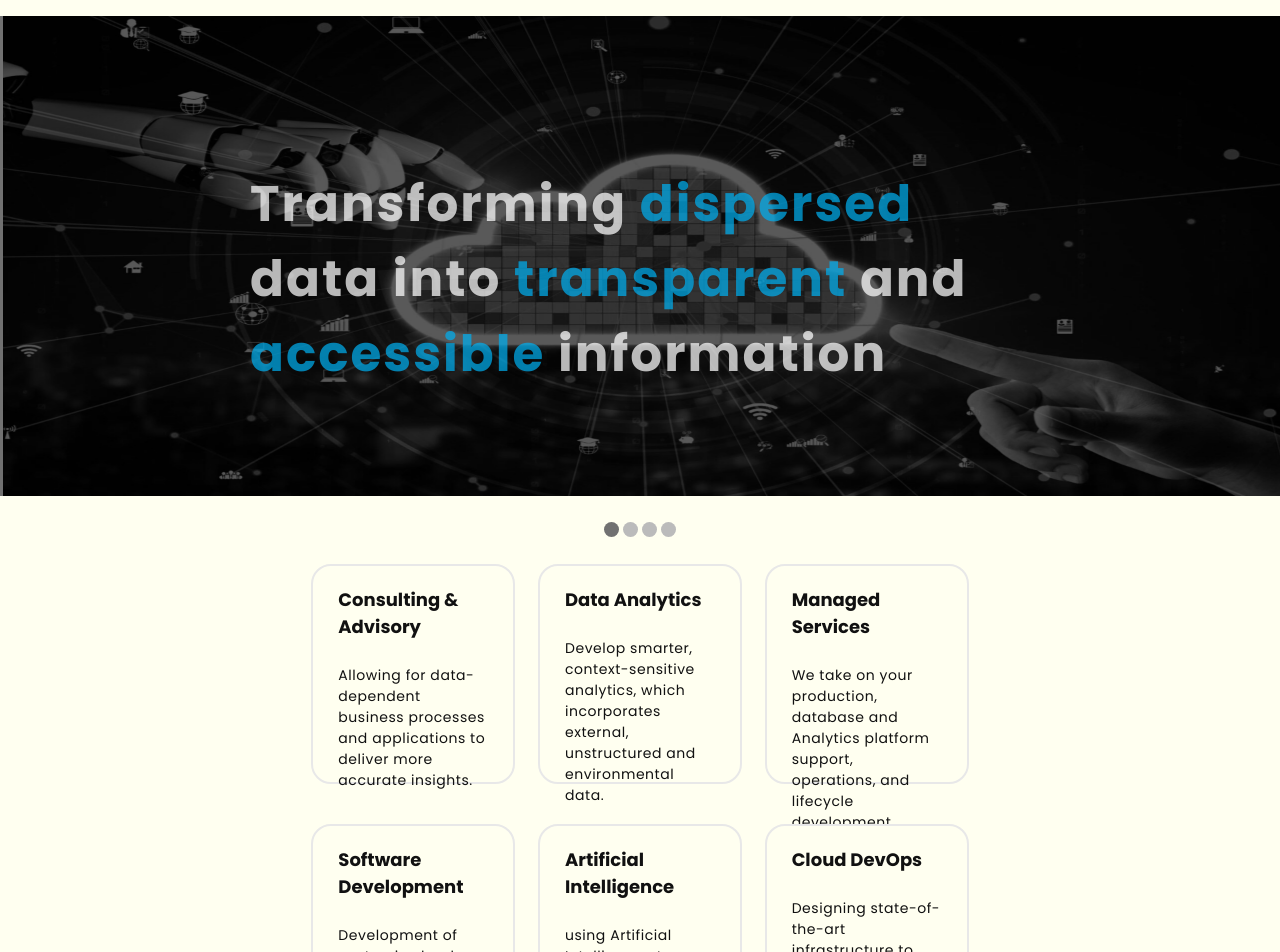
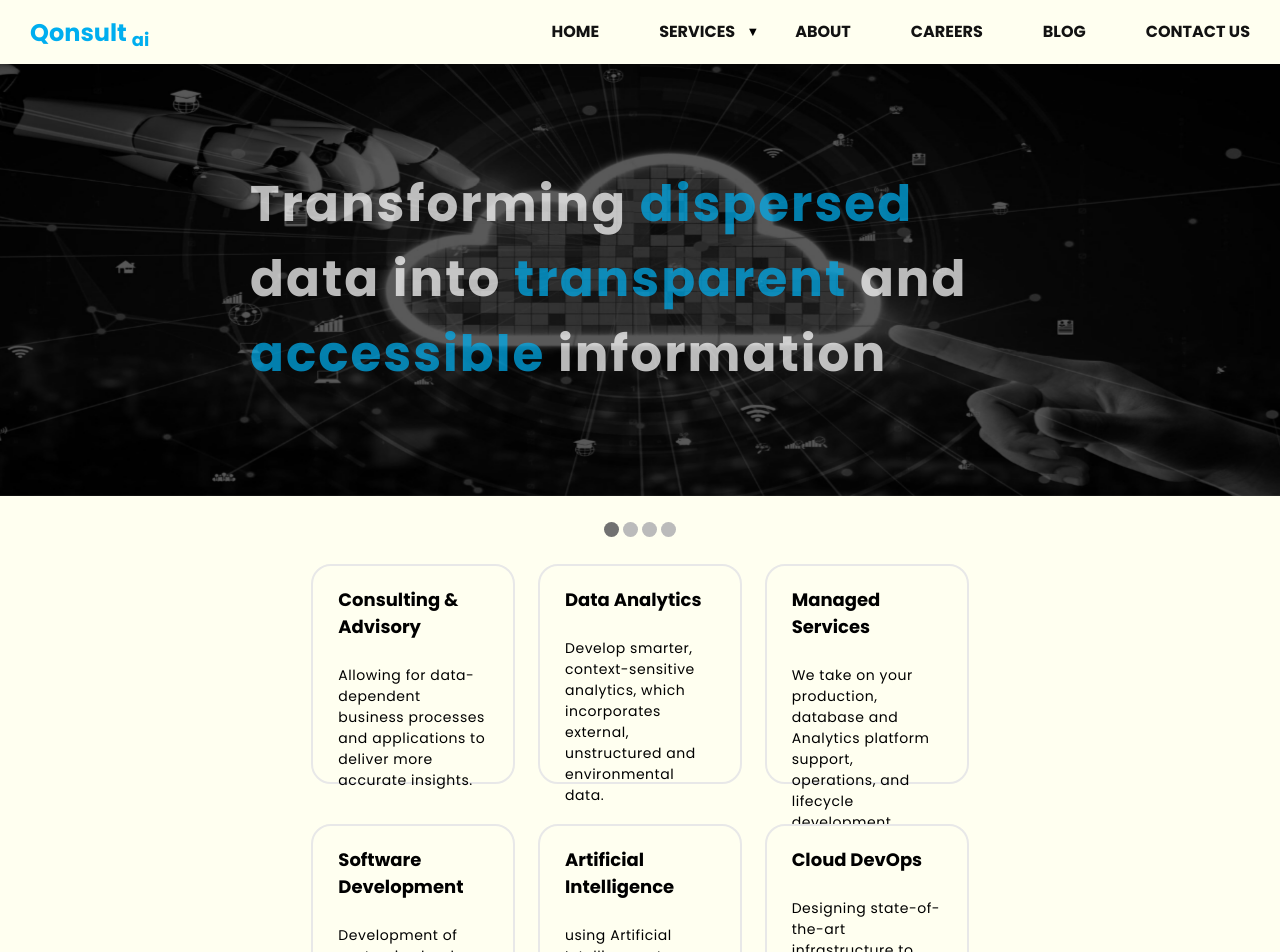
Before and after one commit to RohmaButt/qconsult, a Next.js app: page / in a window 1280 px wide. Shown: the top 952 px of the page. Built offline with nearby package versions, Linux system fonts and the light colour scheme.

Commit message:
navbar fixed

```diff
--- a/shared/components/CardsBox/index.tsx
+++ b/shared/components/CardsBox/index.tsx
@@ -27,17 +27,17 @@ export default function () {
         <Card
           flexcardTitle="Software Development"
           flexcardText=" Development of customized web and mobile solutions to automate business workflows, onboard new users, and manage millions of transactions"
-          flexcardImgHref="/advanced-analytics"
+          flexcardImgHref="/software-development"
         />
         <Card
           flexcardTitle="Artificial Intelligence"
           flexcardText="using Artificial Intelligence to power new product features, generate actionable intelligence with automated processes"
-          flexcardImgHref="/advanced-analytics"
+          flexcardImgHref="/artificial-intelligence"
         />
         <Card
           flexcardTitle="Cloud DevOps"
-          flexcardText=" Designing state-of-the-art infrastructure to enable best SDLC practices, increase agility, and streamline workflows"
-          flexcardImgHref="/advanced-analytics"
+          flexcardText="Designing state-of-the-art infrastructure to enable best SDLC practices, increase agility, and streamline workflows"
+          flexcardImgHref="/cloud-devOps"
         />
       </div>
     </>
--- a/shared/components/Navbar/index.tsx
+++ b/shared/components/Navbar/index.tsx
@@ -18,16 +18,39 @@ export default function Navbar() {
             <a href="/">HOME</a>
           </li>
           <li>
+            <a href="/services">SERVICES</a>
+            <ul className="submenu">
+              <li>
+                <a href="/consulting-and-advisory">Consultancy & Advisory</a>
+              </li>
+              <li>
+                <a href="/data-analytics">Data Analytics</a>
+              </li>
+              <li>
+                <a href="/managed-services">Managed Services</a>
+              </li>
+              <li>
+                <a href="/software-development">Software Development</a>
+              </li>
+              <li>
+                <a href="/artificial-intelligence">Artificial Intelligence</a>
+              </li>
+              <li>
+                <a href="/cloud-devOps">Cloud DevOps</a>
+              </li>
+            </ul>
+          </li>
+          <li>
             <a href="/about">ABOUT</a>
           </li>
           <li>
-            <a href="/services">SERVICES</a>
+            <a href="/careers">CAREERS</a>
           </li>
           <li>
             <a href="/blog">BLOG</a>
           </li>
           <li>
-            <a href="/contact">CONTACT</a>
+            <a href="/contact">CONTACT US</a>
           </li>
         </ul>
       </div>
--- a/shared/components/Navbar/style.css
+++ b/shared/components/Navbar/style.css
@@ -1,13 +1,13 @@
-*,
+/* *,
 *::before,
 *::after {
   box-sizing: border-box;
   margin: 0;
   padding: 0;
-}
+} */
 
 body {
-  color: #111;
+  /* color: #111; */
   font-family: "Poppins", sans-serif;
 }
 
@@ -19,6 +19,7 @@ body {
   right: 0;
   background-color: #fffff0;
   /* transition: all 0.3s ease-in-out; */
+  z-index: 2;
 }
 
 .nav .container {
@@ -78,3 +79,70 @@ body {
   line-height: 1.6;
   letter-spacing: 1px;
 }
+
+.submenu {
+  position: absolute;
+  display: none;
+  z-index: 1;
+}
+
+li .submenu {
+  visibility: hidden;
+  display: flex;
+  flex-direction: column;
+  position: absolute;
+  align-items: start;
+  padding: 10px 10px;
+  font-weight: normal;
+  margin: 10px 0;
+}
+
+.submenu > li {
+  padding: 10px 10px;
+  background-color: #c9d6db;
+  width: 270px;
+}
+
+li:hover .submenu {
+  visibility: visible;
+  font-weight: normal;
+  display: flex;
+  flex-direction: column;
+  position: absolute;
+  padding: 10px 10px;
+  background-color: #c9d6db;
+}
+
+.submenu a {
+  color: black;
+}
+
+.submenu a:hover {
+  text-decoration: none;
+  font-weight: normal;
+}
+
+ul {
+  list-style: none;
+}
+
+/* Style for the child <ul> with the downward chevron */
+ul li {
+  position: relative;
+}
+
+ul ul::before {
+  content: "\25BC";
+  font-size: 0.8em;
+  display: inline-block;
+  margin-right: 10px;
+  position: absolute;
+  right: 150px;
+  top: -7%;
+  transform: translateY(-60%);
+  visibility: visible;
+}
+
+ul ul:hover::before {
+  color: #00aeef;
+}
--- a/shared/components/ReactCard/index.tsx
+++ b/shared/components/ReactCard/index.tsx
@@ -3,7 +3,7 @@ import React from "react";
 import "./style.css";
 
 interface inputParams {
-  title: string;
+  title?: string;
   subTitle?: string;
   description?: string;
   index: number;
--- a/shared/components/ReactCardSlider/index.tsx
+++ b/shared/components/ReactCardSlider/index.tsx
@@ -29,13 +29,7 @@ export default function () {
                 index === slideIndex ? "active" : "inactive"
               }`}
             >
-              <ReactCard
-                title="test"
-                subTitle="subTitle"
-                description="description"
-                index={index}
-                slideIndex={slideIndex}
-              />
+              <ReactCard index={index} slideIndex={slideIndex} />
             </div>
           ))}
         </div>
--- a/shared/components/ReactCardSlider/style.css
+++ b/shared/components/ReactCardSlider/style.css
@@ -18,19 +18,11 @@
   cursor: grab;
 }
 
-@keyframes slide {
-  0% {
-    background-color: aqua;
-  }
-  100% {
-    transform: translateX(-100%);
-  }
-}
-
 .mySlides > img {
   height: 60vh;
   background-size: cover;
   background-repeat: no-repeat;
+  /* object-fit: cover; */
   width: 100%;
   background-position: center bottom;
   animation: moveAnimation 100s linear infinite;
@@ -45,8 +37,7 @@
     transform: translateX(0);
   }
   50% {
-    transform: translateX(90px);
-    /* background-color: green; */
+    transform: scale(1.25);
   }
   100% {
     transform: translateX(0);
```
